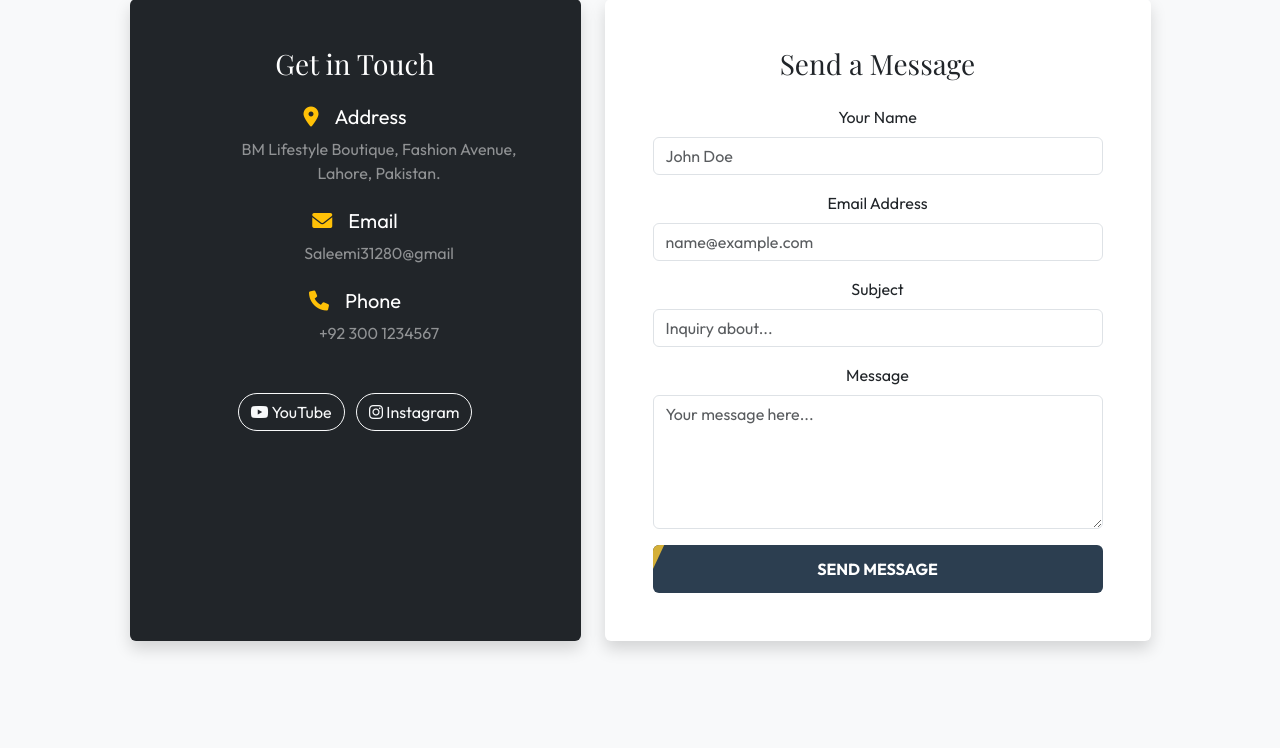
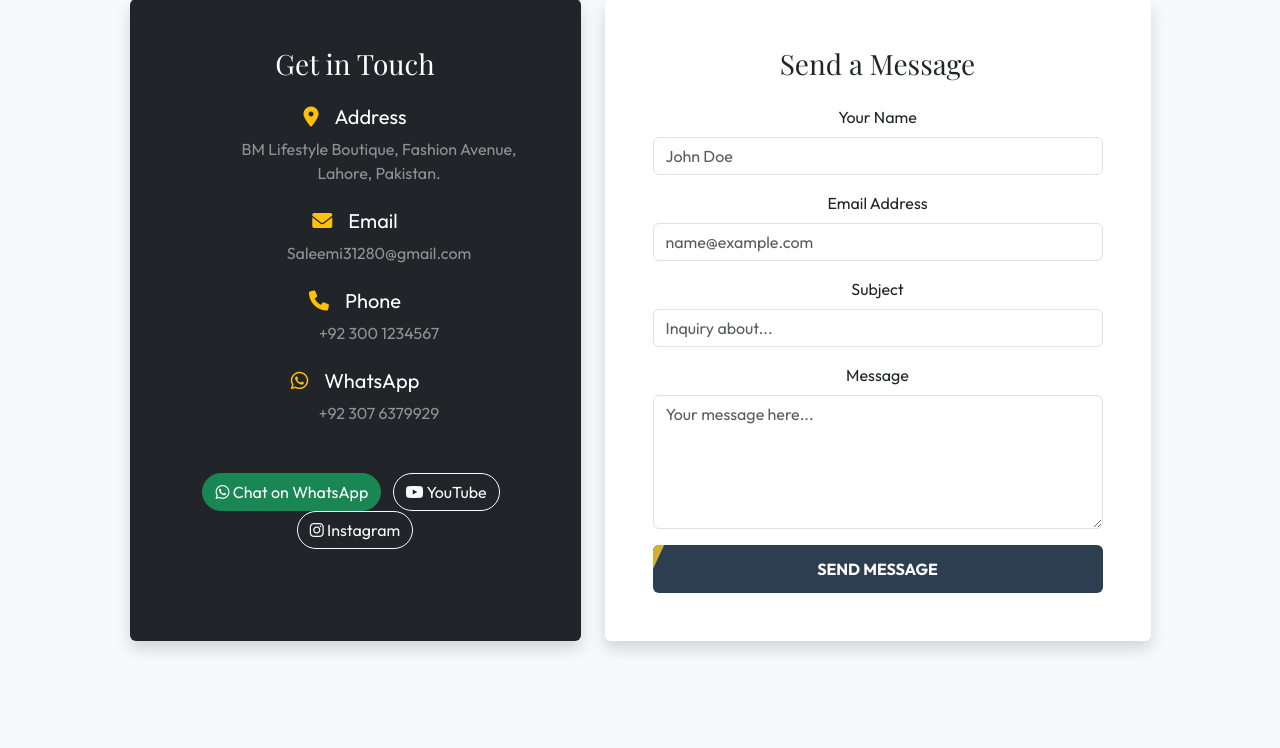
Before and after one commit to Hassan141998/bm_lifestyle, a Flask app: page /contact in a window 1280 px wide. Shown: the part 296-1044 px from the top of the page. Run offline with Flask 3, Linux system fonts and the light colour scheme; some web fonts are replaced.

Commit message:
Complete WhatsApp integration and fix contact page

```diff
--- a/app/templates/contact.html
+++ b/app/templates/contact.html
@@ -19,16 +19,24 @@
                     </div>
                     <div class="mb-4">
                         <h5><i class="fas fa-envelope text-warning me-3"></i>Email</h5>
-                        <p class="ms-5 text-white-50">Saleemi31280@gmail</p>
+                        <p class="ms-5 text-white-50">Saleemi31280@gmail.com</p>
                     </div>
                     <div class="mb-4">
                         <h5><i class="fas fa-phone text-warning me-3"></i>Phone</h5>
                         <p class="ms-5 text-white-50">+92 300 1234567</p>
                     </div>
+                    <div class="mb-4">
+                        <h5><i class="fab fa-whatsapp text-warning me-3"></i>WhatsApp</h5>
+                        <p class="ms-5 text-white-50">+92 307 6379929</p>
+                    </div>
                     <div class="mt-5">
+                        <a href="https://wa.me/923076379929" target="_blank" class="btn btn-success rounded-pill me-2">
+                            <i class="fab fa-whatsapp"></i> Chat on WhatsApp
+                        </a>
                         <a href="https://www.youtube.com/@bmboutique546" target="_blank"
                             class="btn btn-outline-light rounded-pill me-2"><i class="fab fa-youtube"></i> YouTube</a>
-                        <a href="#" class="btn btn-outline-light rounded-pill"><i class="fab fa-instagram"></i>
+                        <a href="https://www.youtube.com/@bmboutique546" target="_blank"
+                            class="btn btn-outline-light rounded-pill"><i class="fab fa-instagram"></i>
                             Instagram</a>
                     </div>
                 </div>
```
Also changed, not shown: app/templates/order_confirmation.html (+11 -0 lines).
